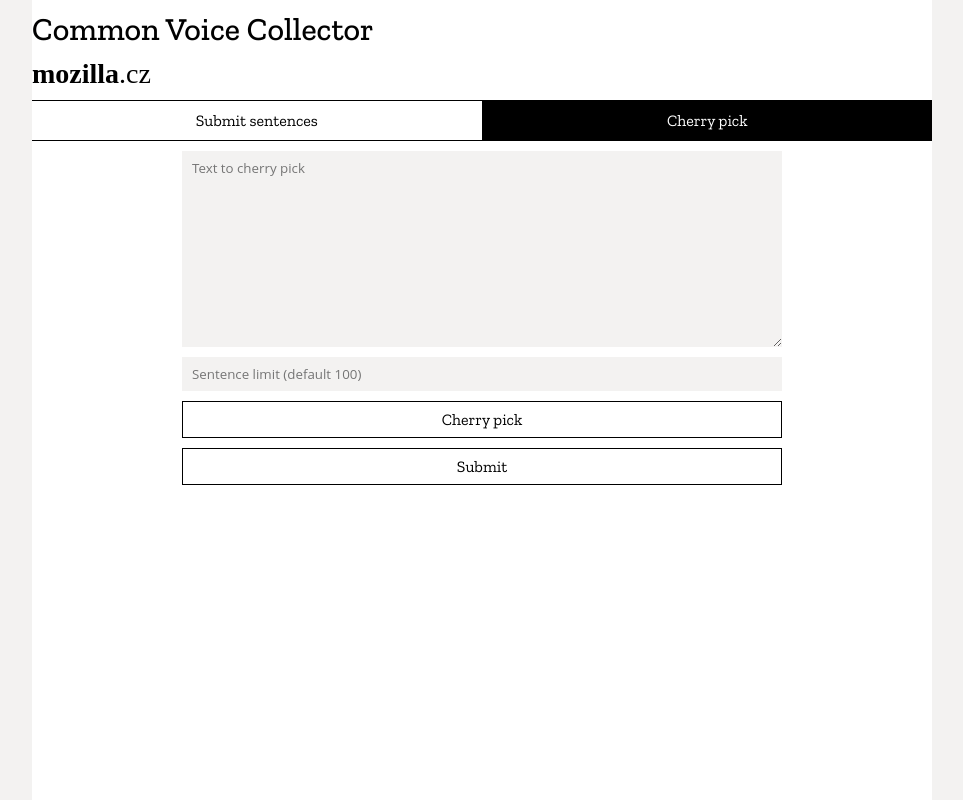
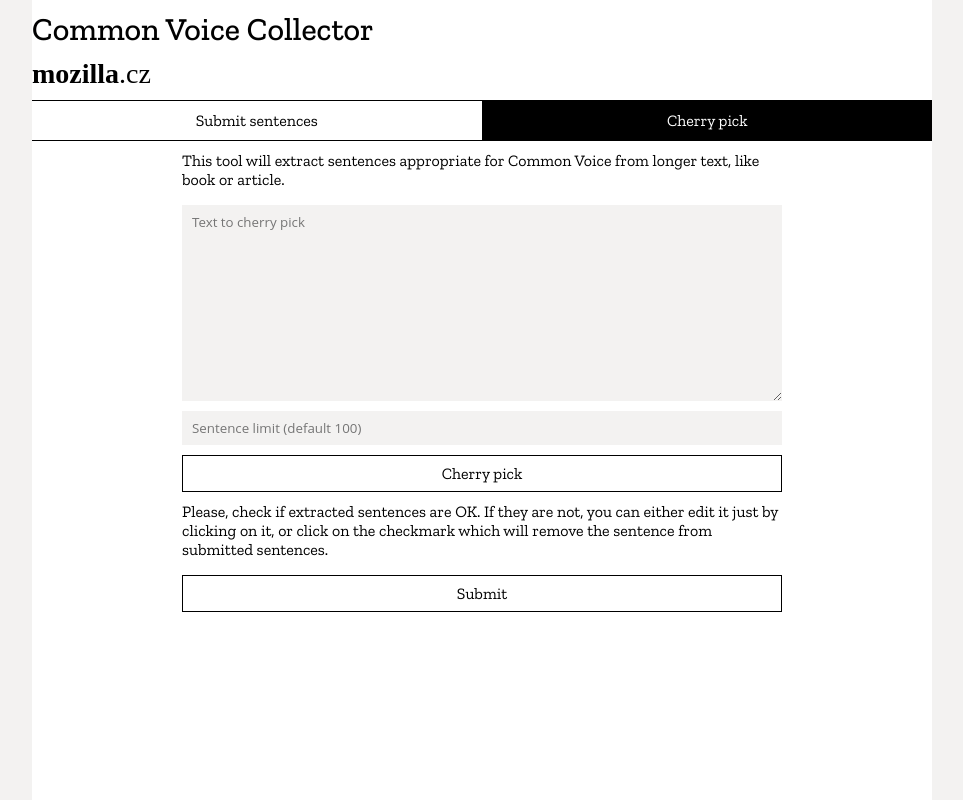
Before and after one commit to MekliCZ/voice-collector, a React app: page /cherrypick in a window 1280 px wide. Shown: the whole page, without its empty margins (158-1121 px from the left). Built offline with nearby package versions, Linux system fonts and the light colour scheme; a web font is replaced by a local one.

Commit message:
Add texts and icons

```diff
--- a/package.json
+++ b/package.json
@@ -4,6 +4,7 @@
   "private": true,
   "dependencies": {
     "@fortawesome/fontawesome": "^1.1.3",
+    "@fortawesome/fontawesome-free-solid": "^5.0.6",
     "@fortawesome/react-fontawesome": "^0.0.17",
     "autoprefixer": "7.1.6",
     "babel-core": "6.26.0",
--- a/src/App.css
+++ b/src/App.css
@@ -21,6 +21,12 @@
     margin: 0 auto;
     overflow: auto;
     box-sizing: border-box;
+}
+
+p {
+    max-width: 600px;
+    width: 90%;
+    margin: 10px auto 1em;
 }
 
 textarea, input, button {
--- a/src/components/Sentence.js
+++ b/src/components/Sentence.js
@@ -1,4 +1,6 @@
 import React, {Component} from 'react';
+import FontAwesomeIcon from '@fortawesome/react-fontawesome';
+import { faCheck, faTimes } from '@fortawesome/fontawesome-free-solid';
 
 export default class Sentence extends Component {
     constructor(props) {
@@ -24,7 +26,7 @@
                 <div onClick={() => {
                     this.props.change(this.props.objectKey, {submit: !this.state.submit, value: this.state.value});
                     this.changeSubmit();
-                }} className={'sentence-status ' + ((this.state.submit === true) ? 'sentence-status-checked' : 'sentence-status-unchecked')}>{(this.state.submit === true) ? <span>ok</span> : <span>no</span>}</div>
+                }} className={'sentence-status ' + ((this.state.submit === true) ? 'sentence-status-checked' : 'sentence-status-unchecked')}>{(this.state.submit === true) ? <FontAwesomeIcon icon={faCheck} /> : <FontAwesomeIcon icon={faTimes}/>}</div>
                 <input className="sentence-value" value={this.state.value} onChange={(event) => {
                     this.setState({value: event.target.value});
                     this.props.change(this.props.objectKey, {submit: this.state.submit, value: event.target.value});
--- a/src/pages/CherryPick.js
+++ b/src/pages/CherryPick.js
@@ -57,6 +57,7 @@
     render() {
         return(
             <div className="pageContent">
+                <p>This tool will extract sentences appropriate for Common Voice from longer text, like book or article.</p>
                 <form onSubmit={this.handleSubmit}>
                     <textarea rows="10" name="text" placeholder="Text to cherry pick" onChange={(event) => {
                         this.setState({text: event.target.value});
@@ -66,6 +67,7 @@
                     }}/>
                     <input type="submit" value="Cherry pick"/>
                 </form>
+                <p>Please, check if extracted sentences are OK. If they are not, you can either edit it just by clicking on it, or click on the checkmark which will remove the sentence from submitted sentences.</p>
                 <div className="sentences">
                     {Object.keys(this.state.sentenceObject).map((objectKey, index) => <Sentence change={this.changeSentence} key={index} objectKey={objectKey} value={this.state.sentenceObject[objectKey]['value']}/>)}
                 </div>
```
Also changed, not shown: 1 other file (tests, documents, lock files or other folders).
